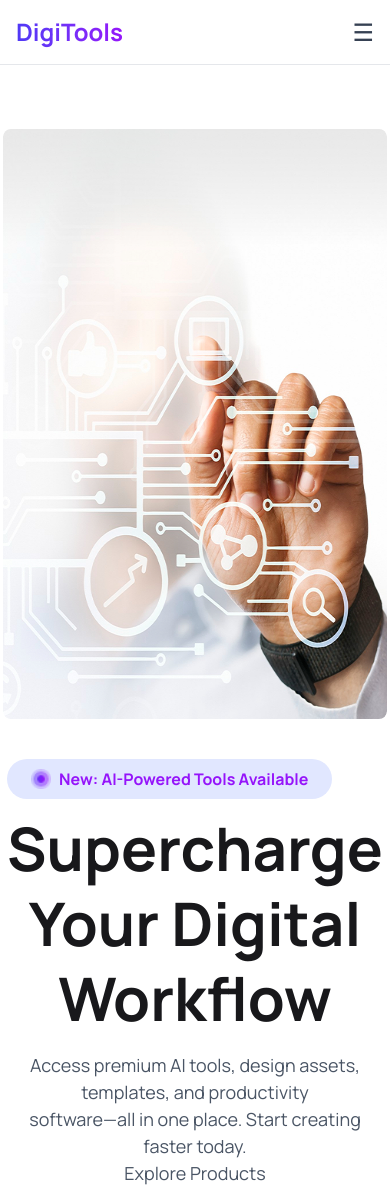
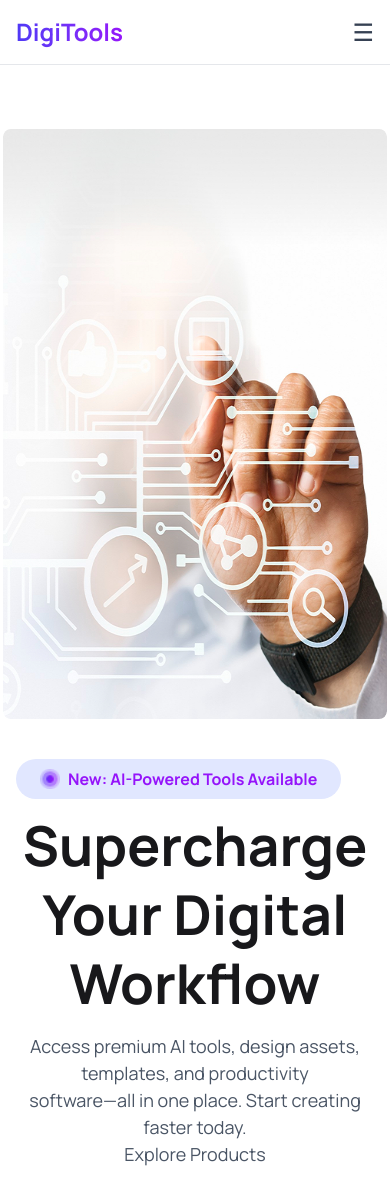
Before and after one commit to kazij317-code/B13-A6-DigiTools-Platform-My-Assignment, a React (Vite) app: page / in a window 390 px wide. Shown: the top 1195 px of the page. Built offline with nearby package versions, Linux system fonts and the light colour scheme.

Commit message:
banner section's text part is edited

```diff
--- a/src/components/Banner.jsx
+++ b/src/components/Banner.jsx
@@ -26,7 +26,7 @@ const Banner = () => {
               </button>
             </div>
 
-            <h1 className="text-[60px] md:text-[60px] font-bold leading-tight mt-3">
+            <h1 className="text-[55px] md:text-[60px] font-bold leading-tight mt-3">
               Supercharge Your Digital Workflow
             </h1>
 
```
